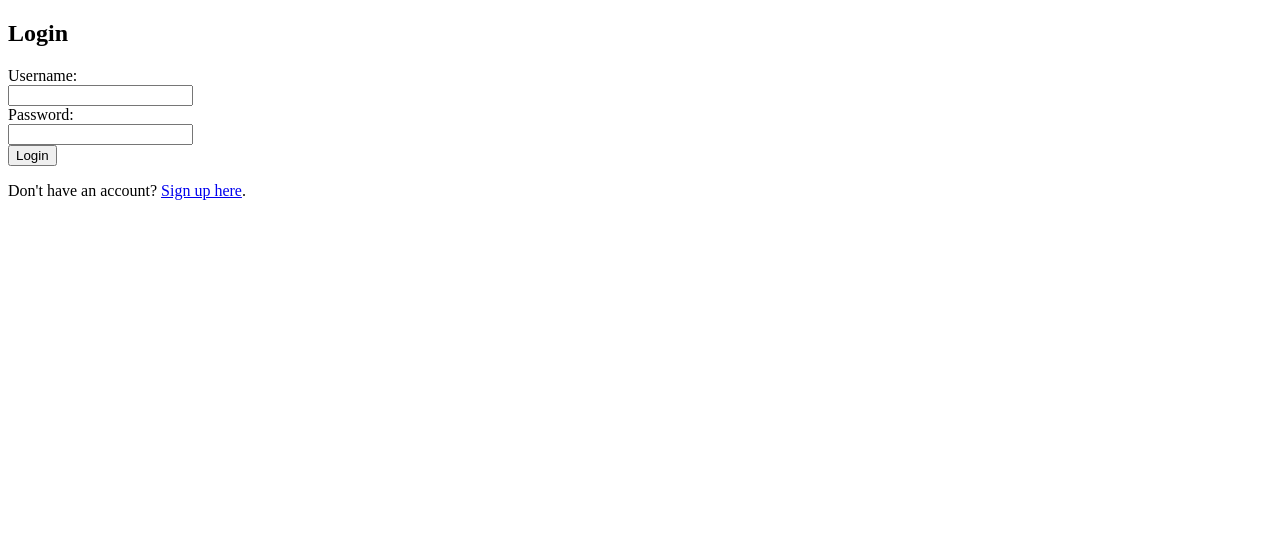
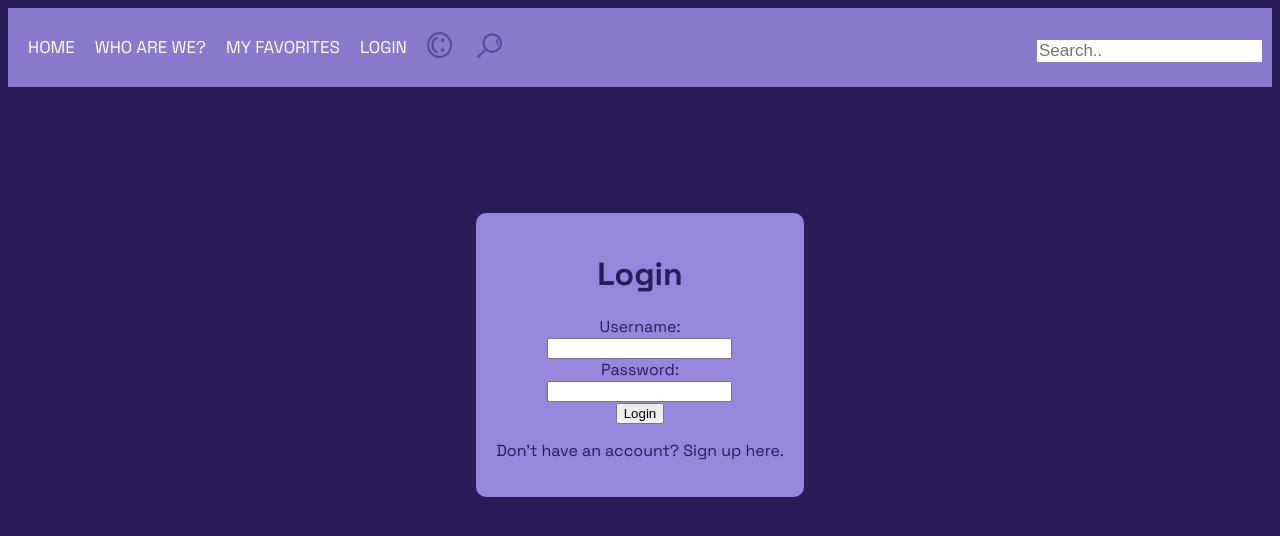
Before and after one commit to ereesm/COMP324_Project, a website: page src/login.html in a window 1280 px wide. Drawn offline with Linux system fonts and the light colour scheme.

Commit message:
Updated HTML and CSS for the rest of the pages. Login and Signup has now been linked in and every page has the exact same nav bar. 4/21/24

```diff
--- a/src/boardstyling.css
+++ b/src/boardstyling.css
@@ -219,3 +219,57 @@ ul {
 .movie-images img:hover {
     transform: scale(1.1);
 }
+
+/* Style for the login form */
+.login-container {
+    display: flex;
+    justify-content: center;
+    align-items: center;
+    padding-top: 10%;
+    text-align: center;
+    color: #291c59;
+}
+
+.login-container form {
+    max-width: 400px;
+    padding: 20px;
+    border-radius: 10px;
+    background-color: rgba(163, 146, 235, 0.9);
+}
+
+.login-container h1 {
+    color: #291c59;
+}
+
+.signup-link {
+    color: #291c59;
+    text-decoration: none;
+}
+
+.signup-link:hover {
+    color: #ffffff;
+    text-decoration: underline;
+}
+
+
+/* Style for the signup form */
+.signup-container {
+    display: flex;
+    justify-content: center;
+    align-items: center;
+    padding-top: 10%;
+    text-align: center;
+    color: #291c59;
+}
+
+
+.signup-container form {
+    max-width: 400px;
+    padding: 20px;
+    border-radius: 10px;
+    background-color: rgba(163, 146, 235, 0.9);
+}
+
+.signup-container h1 {
+    color: #291c59;
+}
--- a/src/login.html
+++ b/src/login.html
@@ -4,19 +4,34 @@
     <meta charset="UTF-8">
     <meta name="viewport" content="width=device-width, initial-scale=1.0">
     <title>Login Page</title>
+    <link rel="stylesheet" type="text/css" href="boardstyling.css"/>
 </head>
 <body>
-    <div class="container">
-        <h2>Login</h2>
+    <header>
+        <nav>
+            <ul class="navbar">
+                <li><a href='./index.html'>HOME</a></li>
+                <li><a href='./aboutUs.html'>WHO ARE WE?</a></li>
+                <li><a href='./myFavs.html'>MY FAVORITES</a></li>
+                <li><a href='./login.html'>LOGIN</a></li>
+                <li><a href='./board-profile.html' id="profile-link"><img src="assets/smiley-face.png" alt="Smiley Face"></a></li>
+                <li><a href='./board-advancedsearch.html' id="advanced-search-link"><img src="assets/search.png" alt="Search"></a></li>
+                <input type="text" placeholder="Search..">
+            </ul>
+        </nav>
+    </header>
+
+    <div class="login-container">
         <form action="/login" method="post" id="loginForm">
+            <h1>Login</h1>
             <label for="username">Username:</label><br>
             <input type="text" id="username" name="username" required><br>
             <label for="password">Password:</label><br>
             <input type="password" id="password" name="password" required><br>
             <input type="submit" value="Login" id="loginButton">
+            <p>Don't have an account? <a href="signup.html" class="signup-link">Sign up here</a>.</p>
         </form>
     </div>
-    <p>Don't have an account? <a href="signup.html">Sign up here</a>.</p>
     <script src="index.js"></script>
 </body>
 </html>
```
Also changed, not shown: src/aboutUs.html (+7 -6 lines), src/home.html (+2 -1 lines), src/index.html (+2 -1 lines), src/myFavs.html (+6 -5 lines), src/signup.html (+18 -1 lines).
